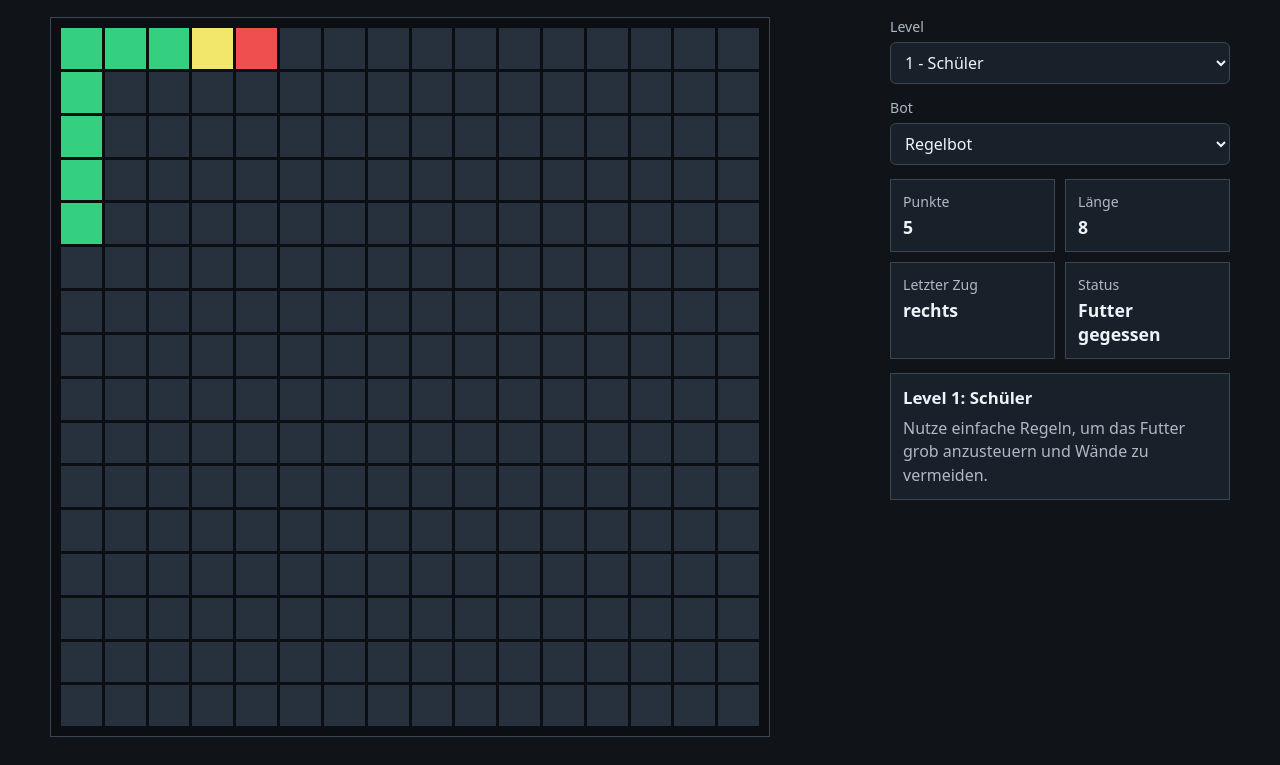
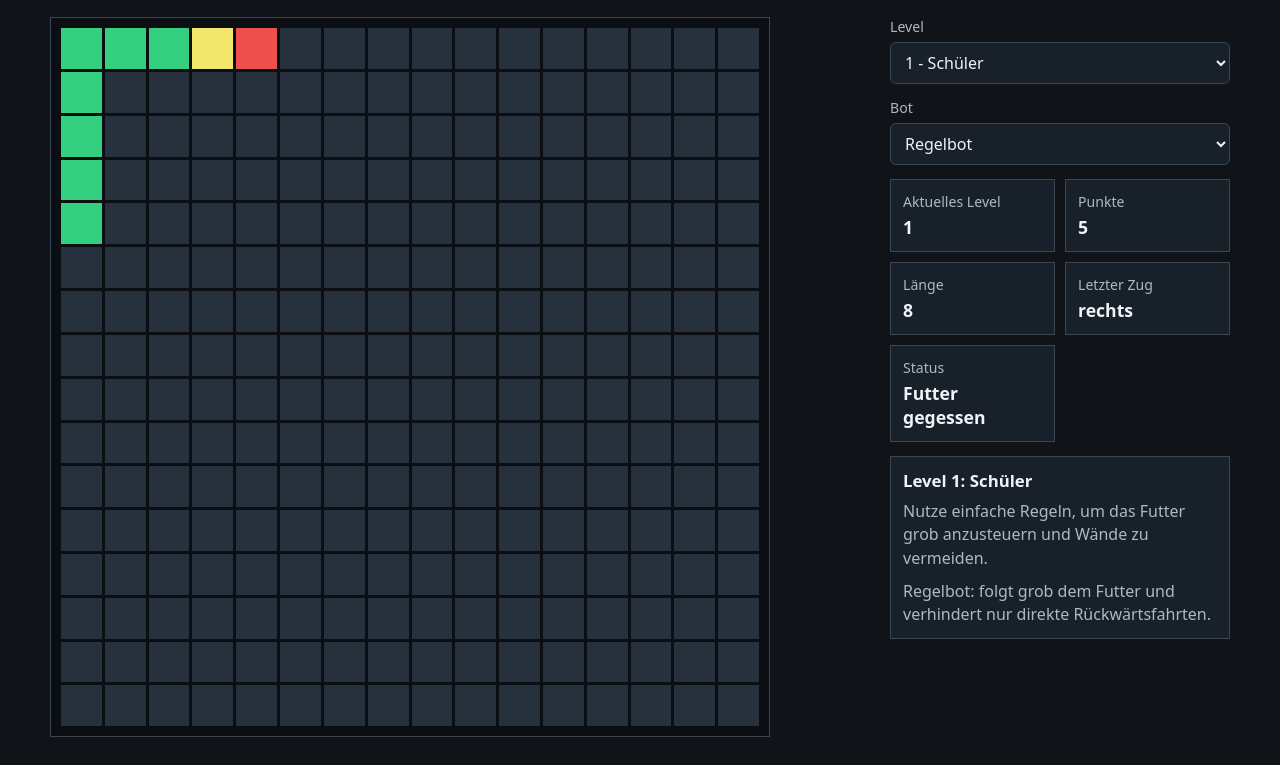
Before and after one commit to Bjoern-Maximilian-Muchow/Snake, a plain HTML site: page simulator/web/index.html in a window 1280 px wide. Shown: the part 94-859 px from the top of the page. Drawn offline with Linux system fonts and the light colour scheme.

Commit message:
Complete simulator learning controls

```diff
--- a/simulator/web/index.html
+++ b/simulator/web/index.html
@@ -46,6 +46,10 @@
 
           <dl class="stats">
             <div>
+              <dt>Aktuelles Level</dt>
+              <dd id="current-level">1</dd>
+            </div>
+            <div>
               <dt>Punkte</dt>
               <dd id="score">0</dd>
             </div>
@@ -66,6 +70,7 @@
           <section class="task-box" aria-label="Aufgabe">
             <h2 id="task-title">Level 1: Schüler</h2>
             <p id="task-text">Nutze einfache Regeln, um das Futter grob anzusteuern und Wände zu vermeiden.</p>
+            <p id="bot-text">Regelbot: folgt grob dem Futter und verhindert nur direkte Rückwärtsfahrten.</p>
           </section>
         </aside>
       </section>
--- a/simulator/web/simulator.js
+++ b/simulator/web/simulator.js
@@ -23,18 +23,25 @@ const tasks = {
   1: {
     title: "Level 1: Schüler",
     text: "Nutze einfache Regeln, um das Futter grob anzusteuern und Wände zu vermeiden.",
+    bot: "Regelbot: folgt grob dem Futter und verhindert nur direkte Rückwärtsfahrten.",
+    defaultBot: "basic",
   },
   2: {
     title: "Level 2: Student Anfang Studium",
     text: "Berücksichtige Hindernisse, prüfe sichere Züge und trenne Analyse von Entscheidung.",
+    bot: "Sicherer Bot: prüft Wand, Körper und Hindernisse, bevor er einen Zug auswählt.",
+    defaultBot: "safe",
   },
   3: {
     title: "Level 3: Fortgeschrittener Student",
     text: "Nutze Pfadsuche mit Sicherheitsprüfung und begrenzter Rechenzeit.",
+    bot: "BFS-Bot: sucht einen Pfad zum Futter und fällt bei Zeitlimit auf sichere Züge zurück.",
+    defaultBot: "bfs",
   },
 };
 
 const grid = document.querySelector("#grid");
+const currentLevelEl = document.querySelector("#current-level");
 const scoreEl = document.querySelector("#score");
 const lengthEl = document.querySelector("#length");
 const statusEl = document.querySelector("#status");
@@ -46,6 +53,7 @@ const levelSelect = document.querySelector("#level");
 const botSelect = document.querySelector("#bot");
 const taskTitle = document.querySelector("#task-title");
 const taskText = document.querySelector("#task-text");
+const botText = document.querySelector("#bot-text");
 
 let state;
 let timerId;
@@ -260,6 +268,7 @@ function render() {
     }
   }
   scoreEl.textContent = String(state.score);
+  currentLevelEl.textContent = String(state.level);
   lengthEl.textContent = String(state.snake.length);
   statusEl.textContent = state.status;
   lastMoveEl.textContent = moveNames[state.lastMove];
@@ -270,6 +279,7 @@ function updateTask() {
   const task = tasks[state.level];
   taskTitle.textContent = task.title;
   taskText.textContent = task.text;
+  botText.textContent = task.bot;
 }
 
 function syncTimer() {
@@ -302,11 +312,16 @@ resetBtn.addEventListener("click", () => {
 
 levelSelect.addEventListener("change", () => {
   running = true;
+  botSelect.value = tasks[Number(levelSelect.value)].defaultBot;
   reset();
   syncTimer();
 });
 
-botSelect.addEventListener("change", render);
+botSelect.addEventListener("change", () => {
+  const label = botSelect.options[botSelect.selectedIndex].textContent;
+  botText.textContent = `${label}: manuell ausgewählter Beispielbot für diesen Lauf.`;
+  render();
+});
 
 reset();
 syncTimer();
--- a/simulator/web/style.css
+++ b/simulator/web/style.css
@@ -174,6 +174,10 @@ dd {
   font-size: 1.05rem;
 }
 
+.task-box p + p {
+  margin-top: 10px;
+}
+
 @media (max-width: 860px) {
   .topbar,
   .workspace {
```
